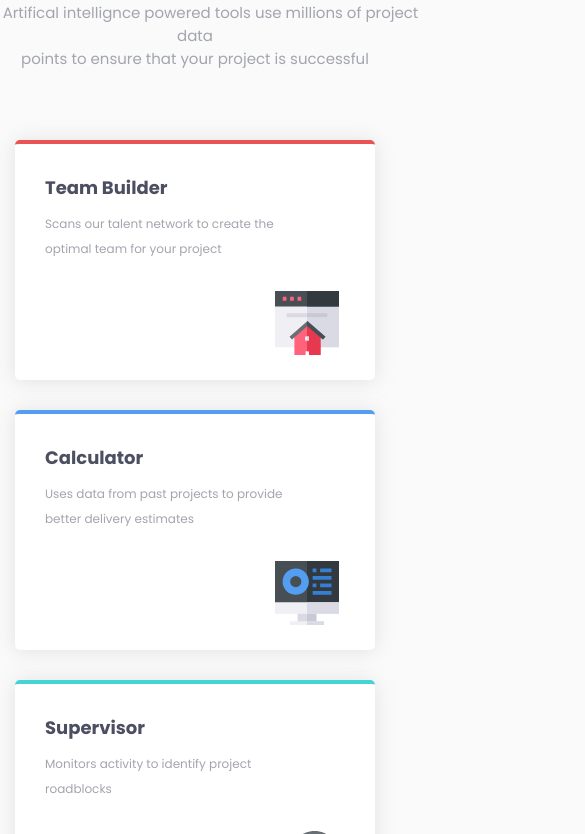
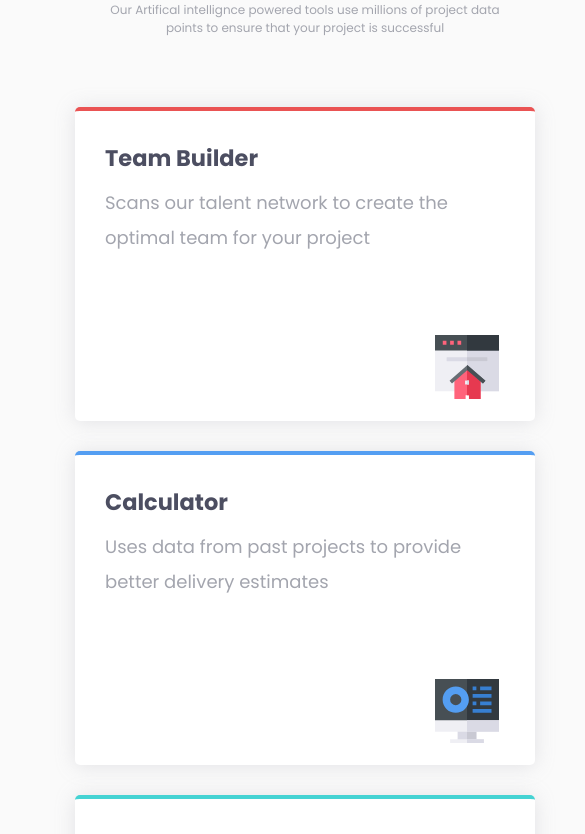
Before and after one commit to Guettaf-Mazigh/Frontend-Challenge-Playground, a plain HTML site: page challenge3/index.html in a window 390 px wide. Shown: the part 158-992 px from the top of the page, 585 px wide, since content can reach past the window. Drawn offline with Linux system fonts and the light colour scheme.

Commit message:
respensive page

```diff
--- a/challenge3/index.html
+++ b/challenge3/index.html
@@ -2,6 +2,7 @@
 <html lang="en">
 <head>
   <meta charset="UTF-8">
+  <meta name="viewport" content="width=device-width, initial-scale=1.0">
   <link rel="preconnect" href="https://fonts.googleapis.com">
   <link rel="preconnect" href="https://fonts.gstatic.com" crossorigin>
   <link href="https://fonts.googleapis.com/css2?family=Poppins:ital,wght@0,100;0,200;0,300;0,400;0,500;0,600;0,700;0,800;0,900;1,100;1,200;1,300;1,400;1,500;1,600;1,700;1,800;1,900&display=swap" rel="stylesheet">
--- a/challenge3/style.css
+++ b/challenge3/style.css
@@ -99,16 +99,79 @@ svg{
 }
 
 #card4{
-
   border-top: 4px solid hsl(34, 97%, 64%);
   grid-row: 3/5;
 }
 
-@media (max-width : 700px){
+@media (max-width : 360px) {
+  .card {
+    margin-left: 50px;
+  }
+  .head{
+    margin-left: 28px;
+  }
+}
+@media (max-width : 430px) {
+  main{
+    padding-left: 70px;
+  }
+}
+@media (max-width : 550px) {
+  .txtsml{
+    font-size: 12px;
+  }
+  .card{
+    width: 200px;
+  }
+  body{
+    padding-left: 150px;
+  }
+}
+@media (max-width : 830px){
   .cards{
     display: flex;
+    justify-content: center;
+    align-items: center;
     flex-direction: column;
-    flex-wrap: wrap;
-    justify-content: center;
+  }
+  .card{
+    width: 400px;
+    height: 250px;
+  }
+  svg{
+    display: block;
+    left: 330px;
+    top: 80px;
+    width: 200px; /* Largeur souhaitée */
+    height: 200px; /* Hauteur souhaitée */
+  }
+  .pOfcard{
+    font-size: 1.2em;
+    line-height: 35px;
+  }
+  h2{
+    font-size: 1.5em;
   }
 }
+@media (max-width : 1100px){
+  .cards{
+    grid-template-columns: repeat(2,1fr);
+    grid-template-rows: repeat(2,1fr);
+  }
+  #card1{
+    grid-column: 1;
+    grid-row: 1;
+  }
+  #card2{
+    grid-row: 1;
+    grid-column: 2;
+  }
+  #card3{
+    grid-row: 2;
+    grid-column: 1;
+  }
+  #card4{
+    grid-row: 2;
+    grid-column: 2;
+  }
+}
```
